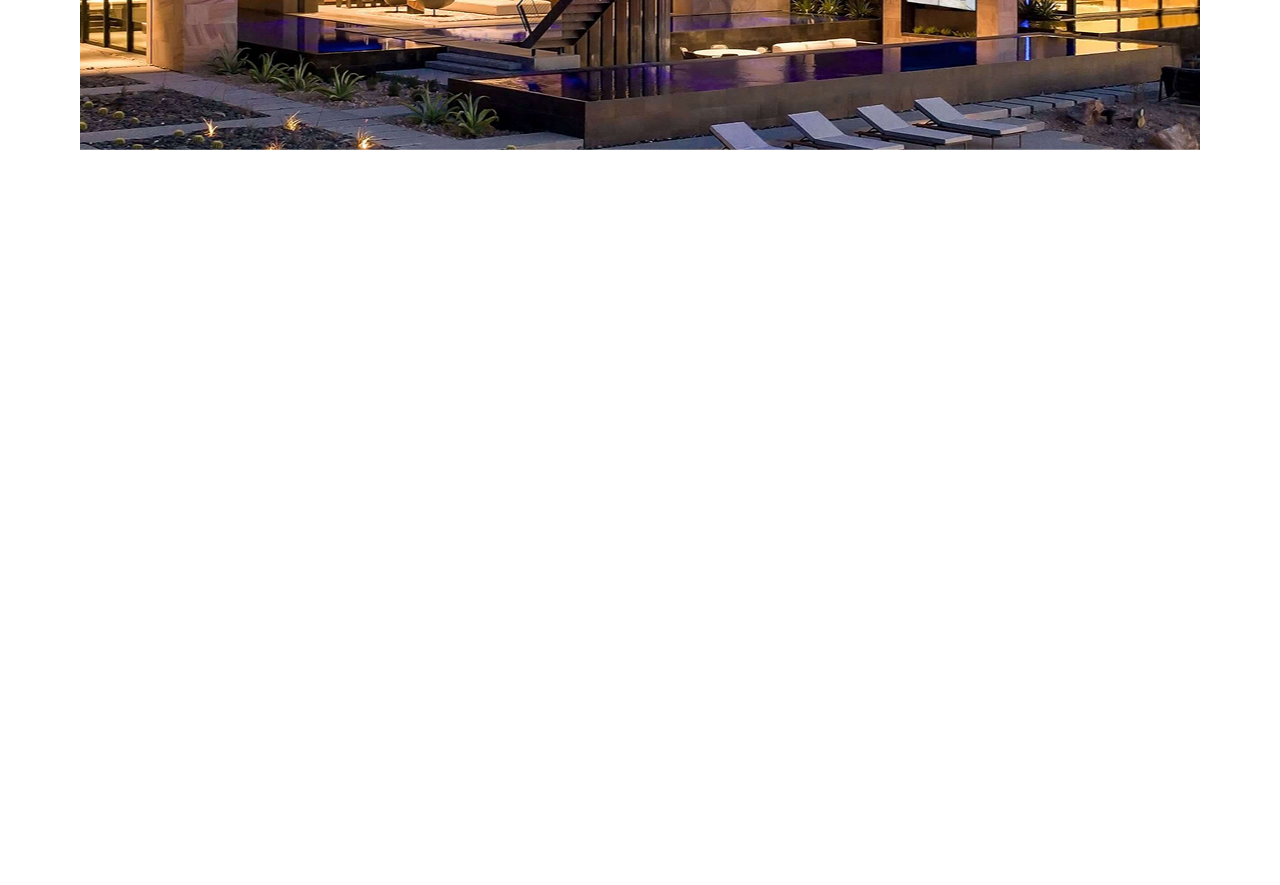
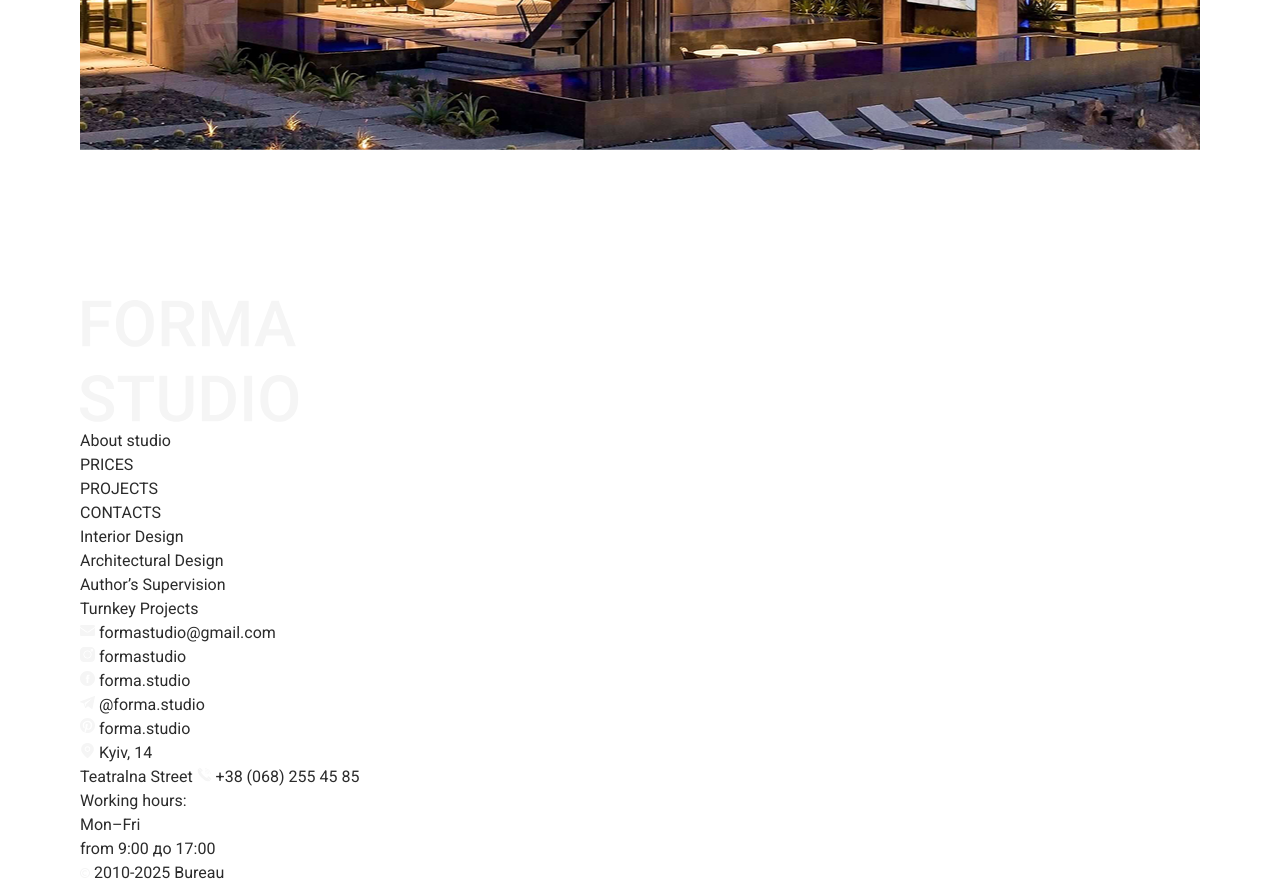
Before and after one commit to Kyo1465/Forma-Studio, a plain HTML site: page index.html in a window 1280 px wide. Shown: the part 8146-9031 px from the top of the page. Before the commit the page ends 8446 px from the top, so only its background shows below. Drawn offline with nearby package versions, Linux system fonts and the light colour scheme.

Commit message:
html footer

```diff
--- a/index.html
+++ b/index.html
@@ -342,6 +342,101 @@
         </div>
     </section>
 
+    <footer class="footer">
+        <div class="container">
+            <div class="footer__inner">
+                <a href="#" class="footer__logo">
+                    <img src="images/footer-logo.svg" alt="logo">
+                </a>
+
+                <ul class="footer__nav">
+                    <li class="footer__nav-item">
+                        <a href="#" class="footer__nav-link">About studio</a>
+                    </li>
+                    <li class="footer__nav-item">
+                        <a href="#" class="footer__nav-link">PRICES</a>
+                    </li>
+                    <li class="footer__nav-item">
+                        <a href="#" class="footer__nav-link">PROJECTS</a>
+                    </li>
+                    <li class="footer__nav-item">
+                        <a href="#" class="footer__nav-link">CONTACTS</a>
+                    </li>
+                </ul>
+
+                <ul class="footer__nav">
+                    <li class="footer__nav-item">
+                        <a href="#" class="footer__nav-link">Interior Design</a>
+                    </li>
+                    <li class="footer__nav-item">
+                        <a href="#" class="footer__nav-link">Architectural Design</a>
+                    </li>
+                    <li class="footer__nav-item">
+                        <a href="#" class="footer__nav-link">Author’s Supervision</a>
+                    </li>
+                    <li class="footer__nav-item">
+                        <a href="#" class="footer__nav-link">Turnkey Projects</a>
+                    </li>
+                </ul>
+
+                <ul class="footer__social">
+                    <li class="footer__socisl-item">
+                        <a href="#" class="footer__social-link">
+                            <img src="images/footer-contacts/1.svg" alt="">
+                            <span>formastudio@gmail.com</span>
+                        </a>
+                    </li>
+                    <li class="footer__socisl-item">
+                        <a href="#" class="footer__social-link">
+                            <img src="images/footer-contacts/2.svg" alt="">
+                            <span>formastudio</span>
+                        </a>
+                    </li>
+                    <li class="footer__socisl-item">
+                        <a href="#" class="footer__social-link">
+                            <img src="images/footer-contacts/3.svg" alt="">
+                            <span>forma.studio</span>
+                        </a>
+                    </li>
+                    <li class="footer__socisl-item">
+                        <a href="#" class="footer__social-link">
+                            <img src="images/footer-contacts/4.svg" alt="">
+                            <span>@forma.studio</span>
+                        </a>
+                    </li>
+                    <li class="footer__socisl-item">
+                        <a href="#" class="footer__social-link">
+                            <img src="images/footer-contacts/5.svg" alt="">
+                            <span>forma.studio</span>
+                        </a>
+                    </li>
+                </ul>
+
+
+                <ul class="footer__contacts">
+                    <li class="footer__contacts-item">
+                        <a href="#" class="footer__contacts-link">
+                            <img src="images/footer-contacts/6.svg" alt="">
+                            <span>Kyiv, 14 <br> Teatralna Street</span>
+                        </a>
+                        <a href="tel:+380682554585" class="footer__contacts-link">
+                            <img src="images/phone.svg" alt="">
+                            +38 (068) 255 45 85
+                        </a>
+                    </li>
+                    <li>
+                        Working hours: <br> Mon–Fri <br> from 9:00 до 17:00
+                    </li>
+                </ul>
+
+            </div>
+            <p class="footer__copy">
+                <img src="images/copy.svg" alt="">
+                2010-2025 Bureau
+            </p>
+        </div>
+    </footer>
+
     <script src="https://cdn.jsdelivr.net/npm/swiper@12/swiper-bundle.min.js"></script>
     <script src="js/main.js"></script>
 </body>
```
